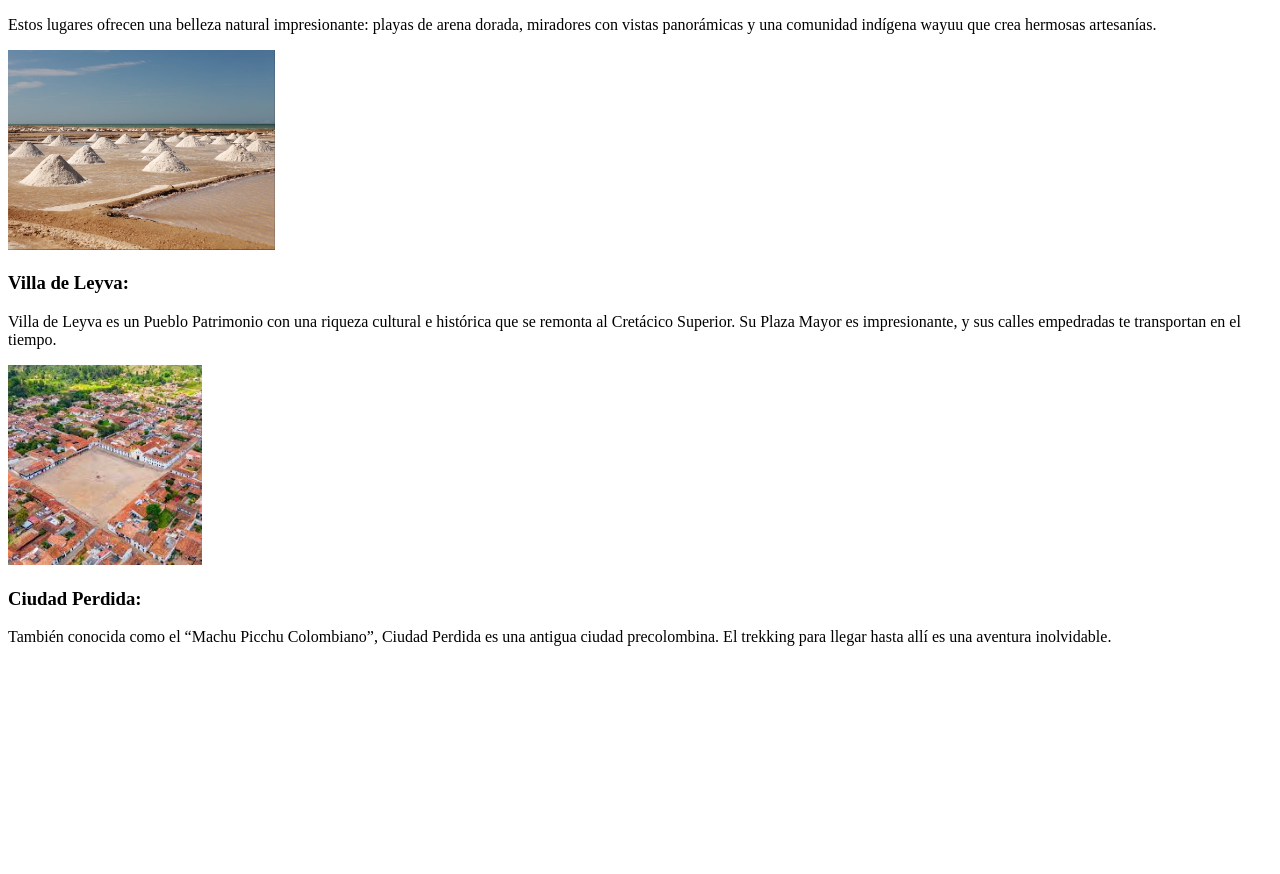
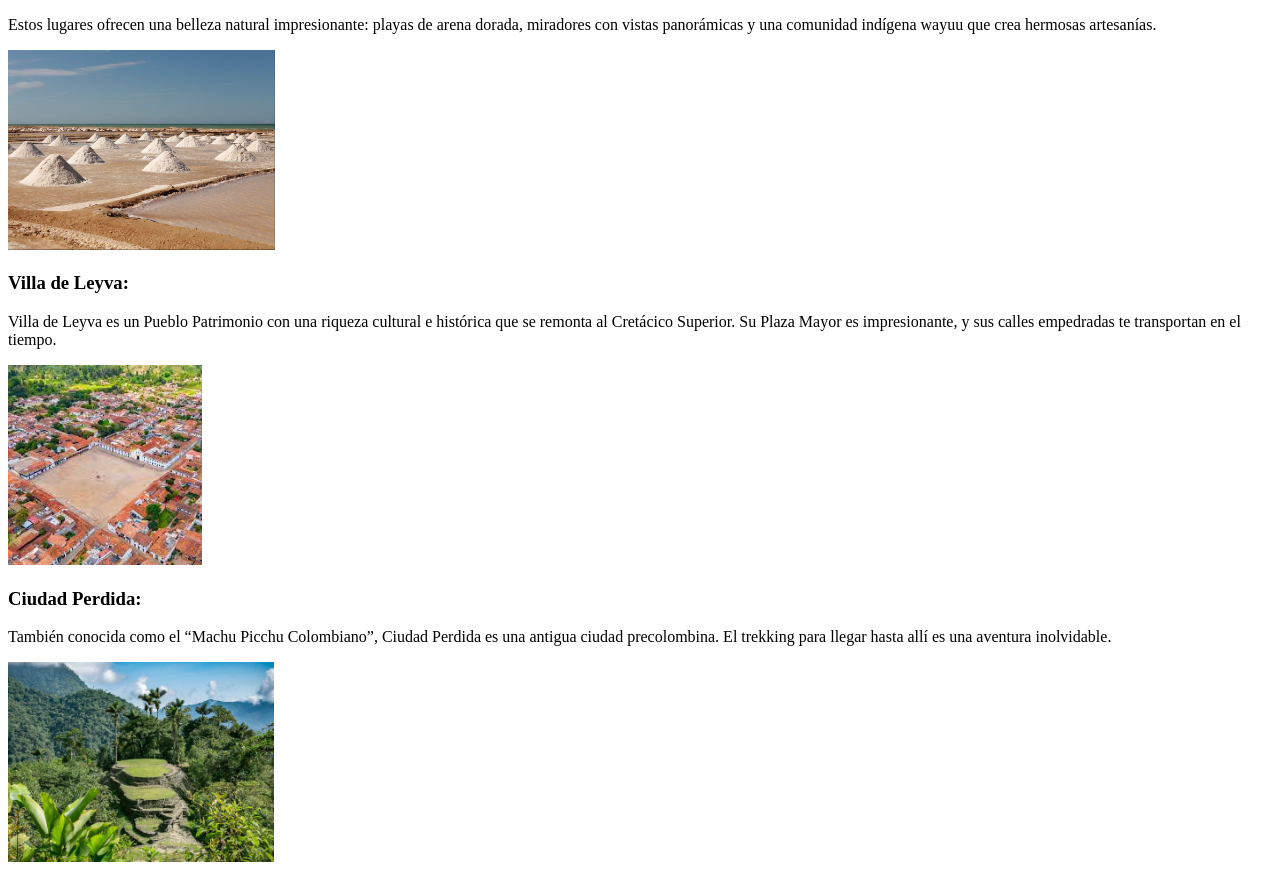
Before and after one commit to Aanuar2323/rubrica4, a plain HTML site: page index.html in a window 1280 px wide. Shown: the part 105-979 px from the top of the page. Before the commit the page ends 800 px from the top, so only its background shows below. Drawn offline with Linux system fonts and the light colour scheme.

Commit message:
Ciudad Perdida imagen

```diff
--- a/index.html
+++ b/index.html
@@ -18,6 +18,8 @@
 
     <h3>Ciudad Perdida:</h3>
     <p>También conocida como el “Machu Picchu Colombiano”, Ciudad Perdida es una antigua ciudad precolombina. El trekking para llegar hasta allí es una aventura inolvidable.</p>
+    <img src="imagenes\trekking-ciudad-perdida.webp" height="200">
+
 
 
 </body>
```
Also changed, not shown: imagenes/trekking-ciudad-perdida.webp (added).
